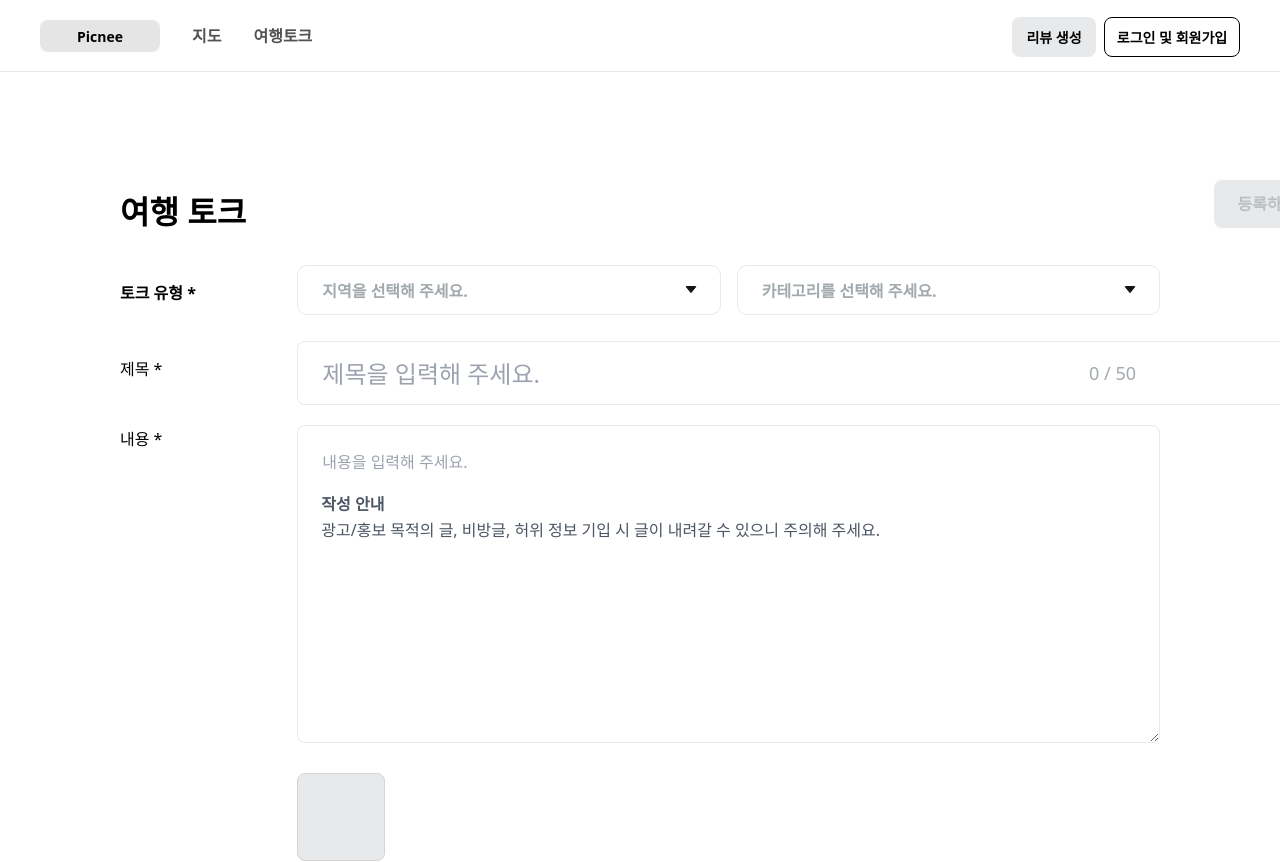
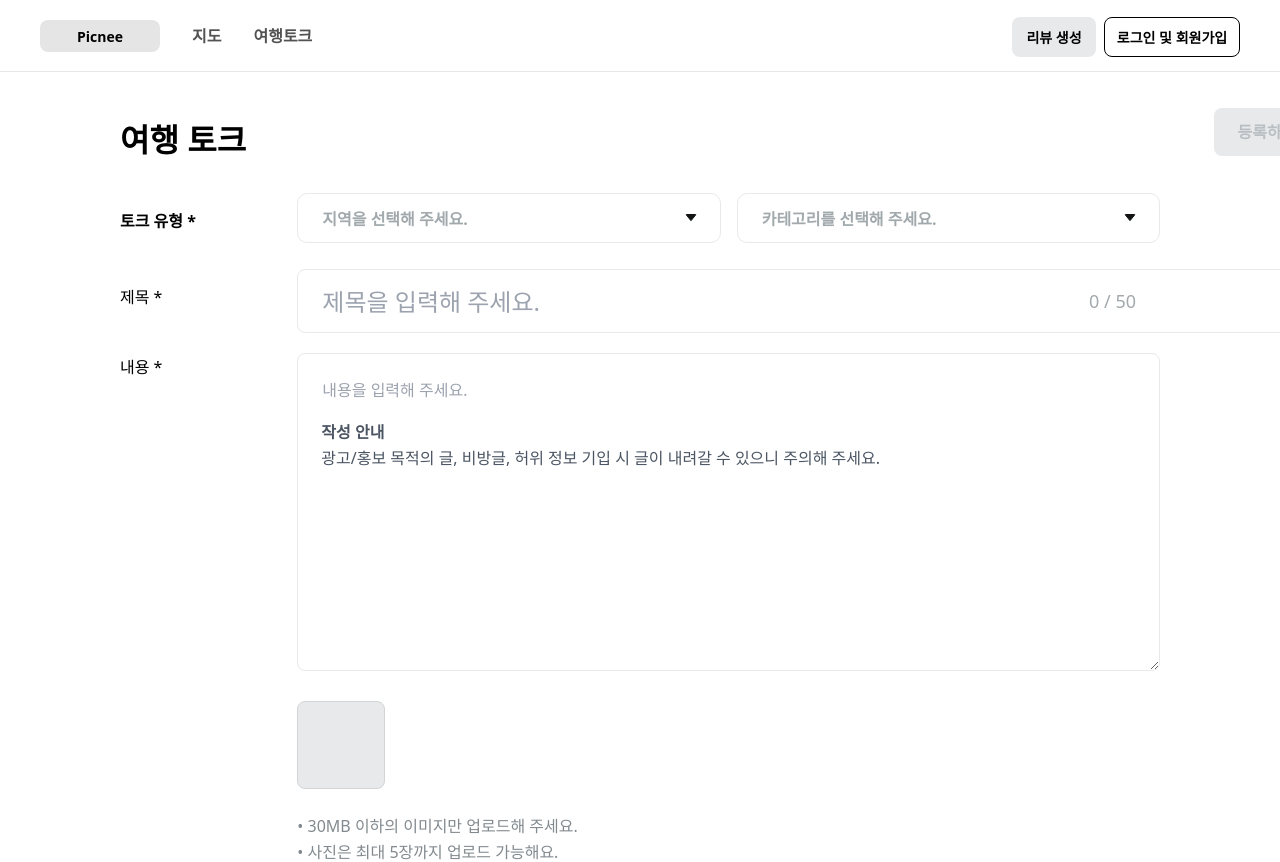
Before and after one commit to picnee/picnee_frontend, a Next.js app: page /travelTalk/write in a window 1280 px wide. Shown: the top 862 px of the page. Built offline with nearby package versions, Linux system fonts and the light colour scheme.

Commit message:
Design: margin-top css 제거

```diff
--- a/src/app/(route)/travelTalk/write/page.tsx
+++ b/src/app/(route)/travelTalk/write/page.tsx
@@ -136,7 +136,7 @@ const TravelTalkWrite = () => {
   };
 
   return (
-    <div className="pt-[72px]">
+    <div>
       <div className="w-[1200px] pt-[35px] fixed bg-white z-[999]">
         <TravelTalkHeader
           hasFilter={false}
```
